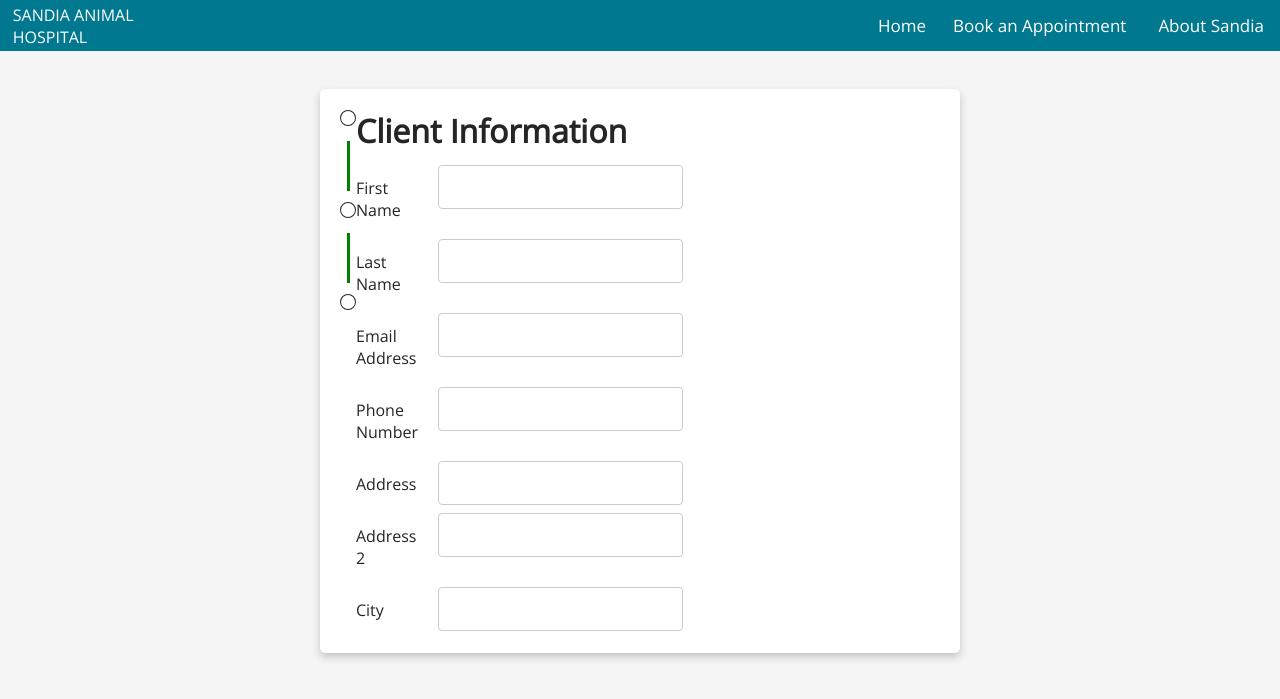
After one commit to macalin3/sandia-ah, a Django app: page /new-pet-registration in a window 1280 px wide. The commit adds this page. Shown: the top 699 px of the page. Run offline with Django 3.2, Linux system fonts and the light colour scheme.

Commit message:
added UserPet model and initial user pet reg form

```diff
--- a/home_page/static/css/appointment-style.css
+++ b/home_page/static/css/appointment-style.css
@@ -111,6 +111,10 @@ body {
     box-shadow: 0 4px 8px 0 rgba(0, 0, 0, 0.2);
 }
 
+.flex {
+    display: flex;
+}
+
 /* Column sizes */
 
 .col-25 {
@@ -169,6 +173,12 @@ input[type=text], select, textarea, [type=date] {
     border: 1px solid #ccc;
     border-radius: 4px;
     resize: vertical;
+}
+
+.vl {
+    border-left: 3px solid green;
+    height: 50px;
+    margin: 10px 0 10px 7px;
 }
 
 label {
--- a/home_page/templates/index.html
+++ b/home_page/templates/index.html
@@ -51,7 +51,7 @@
                 <a href="/appointment">Book Appointment</a>
             </div>
             <div class="column">
-                <a href="#">New Pet Registration</a>
+                <a href="/new-pet-registration">New Pet Registration</a>
             </div>
         </div>
 
--- /dev/null
+++ b/home_page/templates/registration.html
@@ -0,0 +1,121 @@
+<!DOCTYPE html>
+<html lang="en">
+
+<head>
+    <meta charset="UTF-8">
+    <meta http-equiv="X-UA-Compatible" content="IE=edge">
+    <meta name="viewport" content="width=device-width, initial-scale=1.0">
+    <title>Book an Appointment</title>
+    {% load static %}
+    <link rel="icon" type="image/x-icon" href="{% static 'images/watermelon.png' %}">
+    <link rel="stylesheet" href="{% static 'css/appointment-style.css' %}">
+    <link href='https://fonts.googleapis.com/css?family=Open+Sans' rel='stylesheet'>
+</head>
+
+<body>
+    <div class="box-container">
+        <nav class="navbar-main">
+            <div id="sandia-logo">
+                <a class="logo-home" href="/">Sandia Animal Hospital</a>
+            </div>
+            <div class="navbar">
+                <a href="/">Home</a>
+                <div class="dropdown">
+                    <button class="dropbtn">Book an Appointment
+                    </button>
+                    <div class="dropdown-content">
+                        <a href="appointment">Book Appointment</a>
+                        <a href="booking_login">View or Modify Appointment</a>
+                    </div>
+                </div>
+                <div class="dropdown">
+                    <button class="dropbtn">About Sandia
+                    </button>
+                    <div class="dropdown-content">
+                        <a href="about">Our Services</a>
+                        <a href="drsandia">Meet Dr. Sandia</a>
+                    </div>
+                </div>
+
+            </div>
+        </nav>
+    </div>
+    <div class="form-container flex">
+        <div class="progress">
+            <svg xmlns="http://www.w3.org/2000/svg" width="16" height="16" fill="currentColor" class="bi bi-circle" viewBox="0 0 16 16">
+                <path d="M8 15A7 7 0 1 1 8 1a7 7 0 0 1 0 14zm0 1A8 8 0 1 0 8 0a8 8 0 0 0 0 16z"/>
+            </svg>
+
+            <div class="vl"></div>
+            <svg xmlns="http://www.w3.org/2000/svg" width="16" height="16" fill="currentColor" class="bi bi-circle" viewBox="0 0 16 16">
+                <path d="M8 15A7 7 0 1 1 8 1a7 7 0 0 1 0 14zm0 1A8 8 0 1 0 8 0a8 8 0 0 0 0 16z"/>
+            </svg>
+
+            <div class="vl"></div>
+            <svg xmlns="http://www.w3.org/2000/svg" width="16" height="16" fill="currentColor" class="bi bi-circle" viewBox="0 0 16 16">
+                <path d="M8 15A7 7 0 1 1 8 1a7 7 0 0 1 0 14zm0 1A8 8 0 1 0 8 0a8 8 0 0 0 0 16z"/>
+            </svg>
+        </div>
+        <div class="form-one">
+            <h1>Client Information</h1>
+            <form action="" method="POST">
+                {% csrf_token %}
+                <div class="form-row xxs-margin-t">
+                    <div class="col-25">
+                        <label for="fname">First Name</label>
+                    </div>
+                    <div class="col-75">
+                        <input type="text" name="fname">
+                    </div>
+                </div>
+                <div class="form-row">
+                    <div class="col-25">
+                        <label for="lname">Last Name</label>
+                    </div>
+                    <div class="col-75">
+                        <input type="text" name="lname">
+                    </div>
+                </div>
+                <div class="form-row">
+                    <div class="col-25">
+                        <label for="email">Email Address</label>
+                    </div>
+                    <div class="col-75">
+                        <input type="text" name="email">
+                    </div>
+                </div>
+                <div class="form-row">
+                    <div class="col-25">
+                        <label for="phone">Phone Number</label>
+                    </div>
+                    <div class="col-75">
+                        <input type="text" name="phone">
+                    </div>
+                </div>
+                <div class="form-row">
+                    <div class="col-25">
+                        <label for="phone">Address</label>
+                    </div>
+                    <div class="col-75">
+                        <input type="text" name="phone">
+                    </div>
+                </div>
+                <div class="form-row">
+                    <div class="col-25">
+                        <label for="phone">Address 2</label>
+                    </div>
+                    <div class="col-75">
+                        <input type="text" name="phone">
+                    </div>
+                </div>
+                <div class="form-row">
+                    <div class="col-25">
+                        <label for="phone">City</label>
+                    </div>
+                    <div class="col-75">
+                        <input type="text" name="phone">
+                    </div>
+                </div>
+            </form>
+        </div>
+    </div>
--- a/home_page/urls.py
+++ b/home_page/urls.py
@@ -14,4 +14,5 @@ urlpatterns = [
     path('drsandia', views.show_drsandia, name="drsandia"),
     path('booking_login', views.booking_login, name="booking_login"),
     path('booking_process', views.booking_process, name="booking_process"),
+    path('new-pet-registration', views.show_registration),
 ]
--- a/home_page/views.py
+++ b/home_page/views.py
@@ -115,3 +115,6 @@ def booking_process(request):
     else:
         messages.error(request, "All fields are required.")
         return redirect("/booking_login")
+
+def show_registration(request):
+    return render(request, "registration.html")
--- a/sandia_ah/settings.py
+++ b/sandia_ah/settings.py
@@ -41,6 +41,7 @@ INSTALLED_APPS = [
     'django.contrib.messages',
     'django.contrib.staticfiles',
     'django_secrets',
+    'localflavor',
 ]
 
 MIDDLEWARE = [
```
Also changed, not shown: home_page/models.py (+15 -2 lines).
